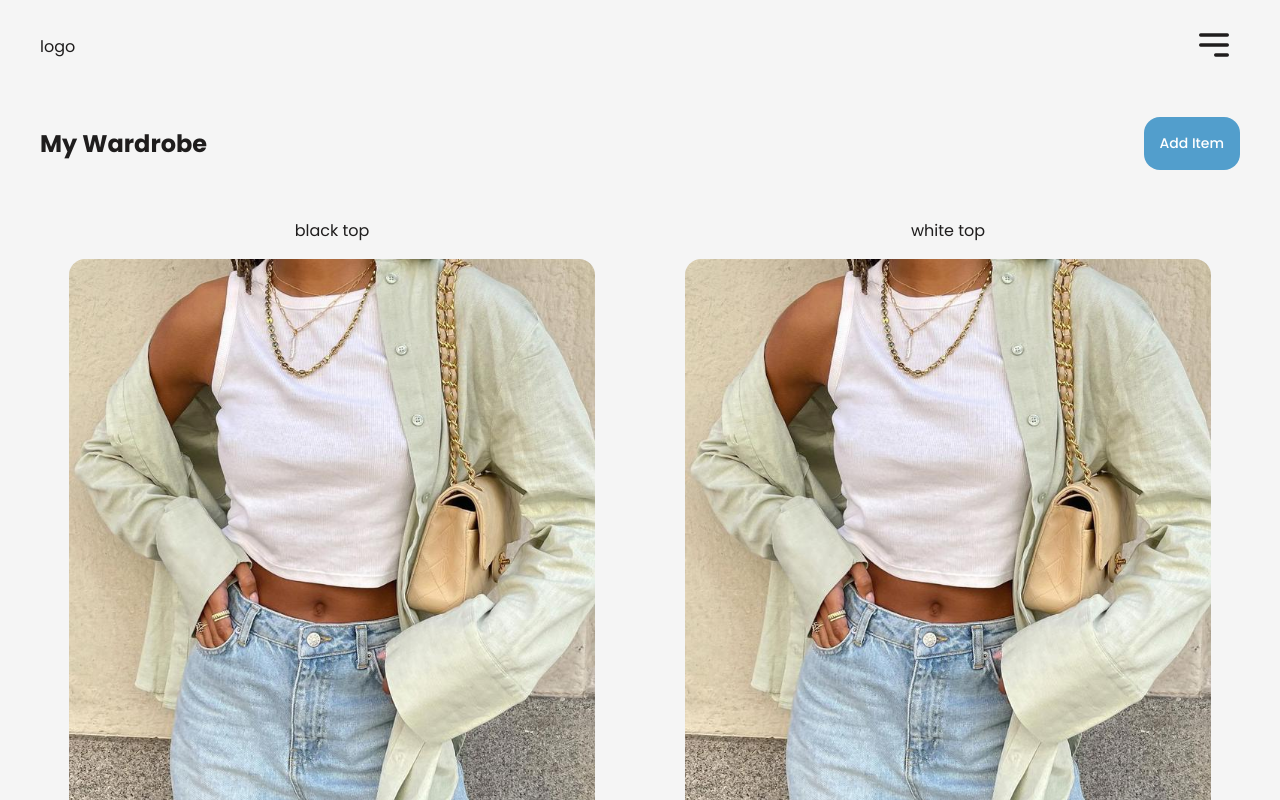
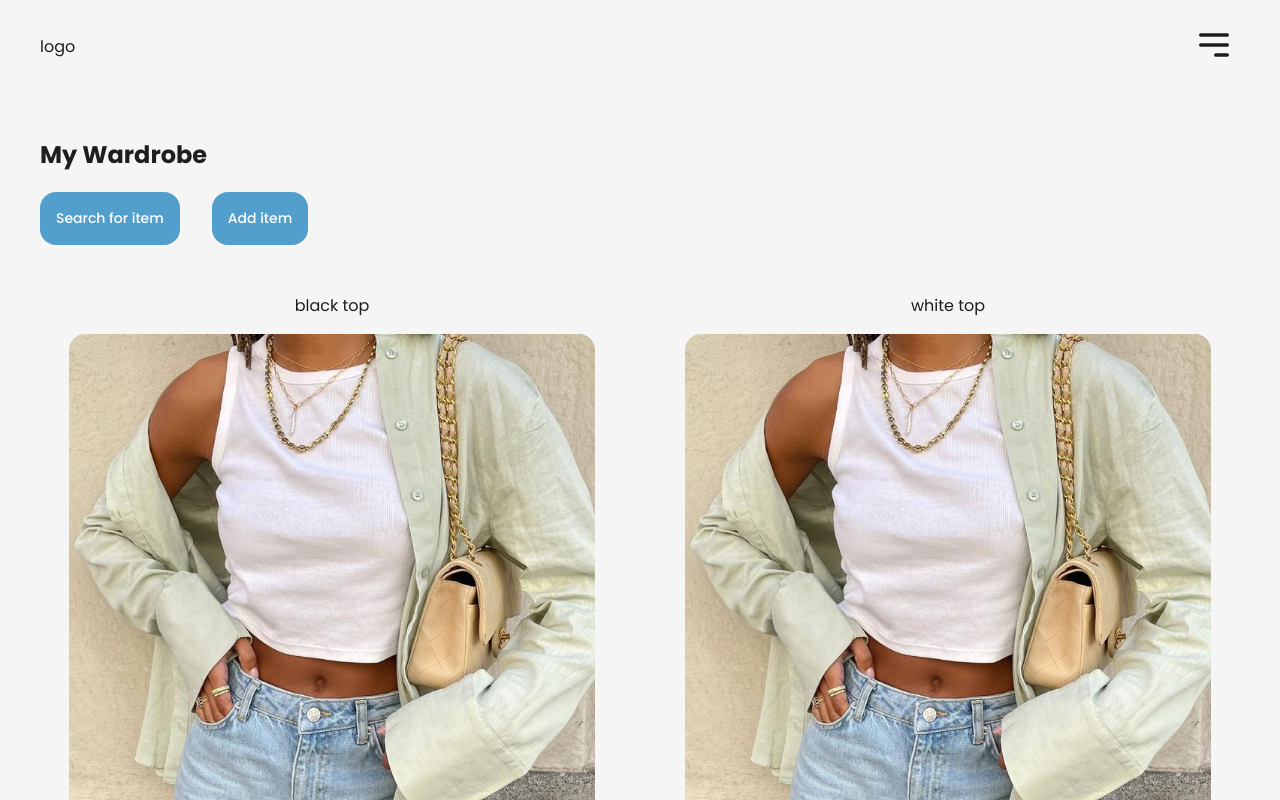
Before and after one commit to pranavrao145/deerhacks-2023, a React (Create React App) app in the folder frontend/: page /wardrobe in a window 1280 px wide. Shown: the top 800 px of the page. Built offline with nearby package versions, Linux system fonts and the light colour scheme.

Commit message:
added search and add forms on wardrobe page

```diff
--- /dev/null
+++ b/frontend/src/components/ClothingItemForm.jsx
@@ -0,0 +1,55 @@
+import React, { useState, useEffect } from "react";
+import styles from "./ClothingItemForm.module.scss";
+
+export default function ClothingItemForm({ formType }) {
+  const [itemType, setItemType] = useState("");
+  const [color, setColor] = useState("");
+  const [pattern, setPattern] = useState("");
+
+  const handleSubmit = async (e) => {
+    e.preventDefault();
+
+  };
+
+  return (
+    <form className={styles.formContainer} onSubmit={handleSubmit}>
+      {formType == "add" && <div>UPLOAD IMAGE FEATURE</div>}
+      <label>
+        Item Type:
+        <select onChange={(e) => setItemType(e.target.value)} value={itemType}>
+          <option value="" disabled></option>
+          <option value="T-Shirt">T-Shirt</option>
+          <option value="Sweater">Sweater</option>
+          <option value="Sweatshirt">Sweatshirt</option>
+          <option value="Shorts">Shorts</option>
+          <option value="Jeans">Jeans</option>
+          <option value="Pants">Pants</option>
+          <option value="Skirt">Skirt</option>
+          <option value="Dress">Dress</option>
+        </select>
+      </label>
+      <label>
+        Color:
+        <select onChange={(e) => setColor(e.target.value)} value={color}>
+          <option value="" disabled></option>
+          <option value="Black">Black</option>
+          <option value="White">White</option>
+          <option value="Blue">Blue</option>
+          <option value="Pink">Pink</option>
+          <option value="Red">Red</option>
+          <option value="Purple">Purple</option>
+        </select>
+      </label>
+      <label>
+        Pattern:
+        <select onChange={(e) => setPattern(e.target.value)} value={pattern}>
+          <option value="" disabled></option>
+          <option value="Striped">Striped</option>
+          <option value="Polka Dot">Polka Dot</option>
+        </select>
+      </label>
+
+      <button className={styles.addButton}>Add Course</button>
+    </form>
+  );
+}
--- /dev/null
+++ b/frontend/src/components/ClothingItemForm.module.scss
@@ -0,0 +1,22 @@
+.formContainer {
+  margin-top: 2rem;
+  width: 100%;
+  height: fit-content;
+  padding-bottom: 7rem;
+  display: inline-grid;
+  grid-template-columns: repeat(1, 1fr);
+  grid-row-gap: 5%;
+
+  select {
+    width: 100%;
+    padding: 0.5rem;
+    margin: 0.5rem 0;
+    display: inline-block;
+    border: 1px solid var(--main-text);
+    border-radius: 0.5rem;
+    box-sizing: border-box;
+    font-size: 14px;
+    font-family: "Poppins";
+    resize: none;
+  }
+}
--- a/frontend/src/pages/wardrobe/index.js
+++ b/frontend/src/pages/wardrobe/index.js
@@ -1,4 +1,6 @@
+import { useEffect, useState } from "react";
 import clothingItem from "../../assets/outfit.jpg";
+import ClothingItemForm from "../../components/ClothingItemForm";
 import styles from "./wardrobe.module.scss";
 
 export default function Wardrobe() {
@@ -25,14 +27,47 @@ export default function Wardrobe() {
     },
   ];
 
+  const [showSearchForm, setShowSearchForm] = useState(false);
+  const [showAddForm, setShowAddForm] = useState(false);
+
+  const toggleSearchForm = () => {
+    setShowSearchForm(!showSearchForm);
+  };
+
+  const toggleAddForm = () => {
+    setShowAddForm(!showAddForm);
+  };
+
+  const handleSearchFormSubmit = () => {
+    toggleSearchForm();
+  };
+
+  const handleAddFormSubmit = () => {
+    toggleSearchForm();
+  };
+
   return (
     <div className={styles.container}>
-      <div className={styles.header}>
-        <h2>My Wardrobe</h2>
-        <button type="button" className={styles.addButton}>
-          Add Item
+      <h2>My Wardrobe</h2>
+      <div className={styles.buttonsContainer}>
+        <button
+          type="button"
+          onClick={toggleSearchForm}
+          className={styles.button}
+        >
+          Search for item
+        </button>
+        <button type="button" onClick={toggleAddForm} className={styles.button}>
+          Add item
         </button>
       </div>
+
+      {showSearchForm && (
+        <ClothingItemForm formType="search" onSubmit={handleSearchFormSubmit} />
+      )}
+      {showAddForm && (
+        <ClothingItemForm formType="add" onSubmit={handleAddFormSubmit} />
+      )}
 
       <div className={styles.outfitGrid}>
         {wardrobe.map(({ id, name, img }) => (
--- a/frontend/src/pages/wardrobe/wardrobe.module.scss
+++ b/frontend/src/pages/wardrobe/wardrobe.module.scss
@@ -4,17 +4,14 @@
   margin: 2rem auto;
   padding: 0 2rem;
 
-  .header {
+  .buttonsContainer {
     display: flex;
     flex-direction: row;
-    justify-content: space-between;
+    // justify-content: space-between;
     align-items: center;
+    gap: 2rem;
 
-    h2 {
-      margin: 0;
-    }
-
-    .addButton {
+    .button {
       width: fit-content;
       height: auto;
       padding: 1rem;
@@ -26,7 +23,6 @@
       font-size: 14px;
       font-weight: 500;
       cursor: pointer;
-      align-self: flex-end;
     }
   }
 
```
